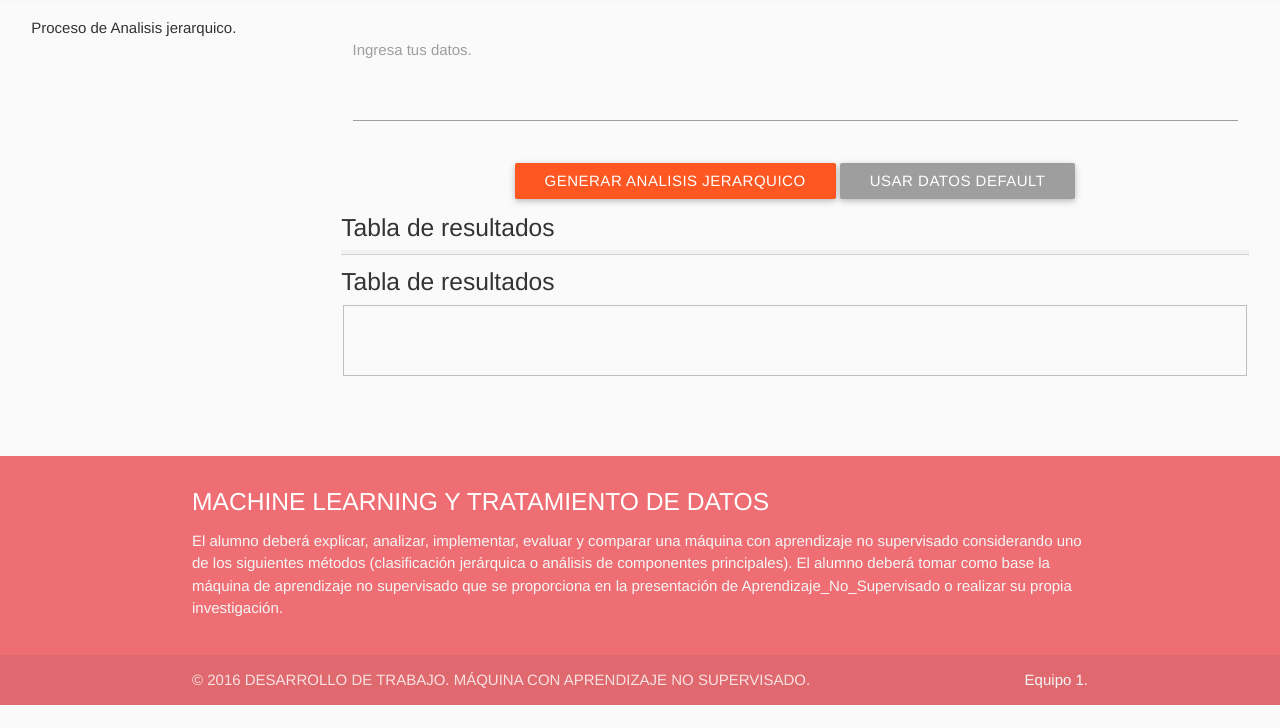
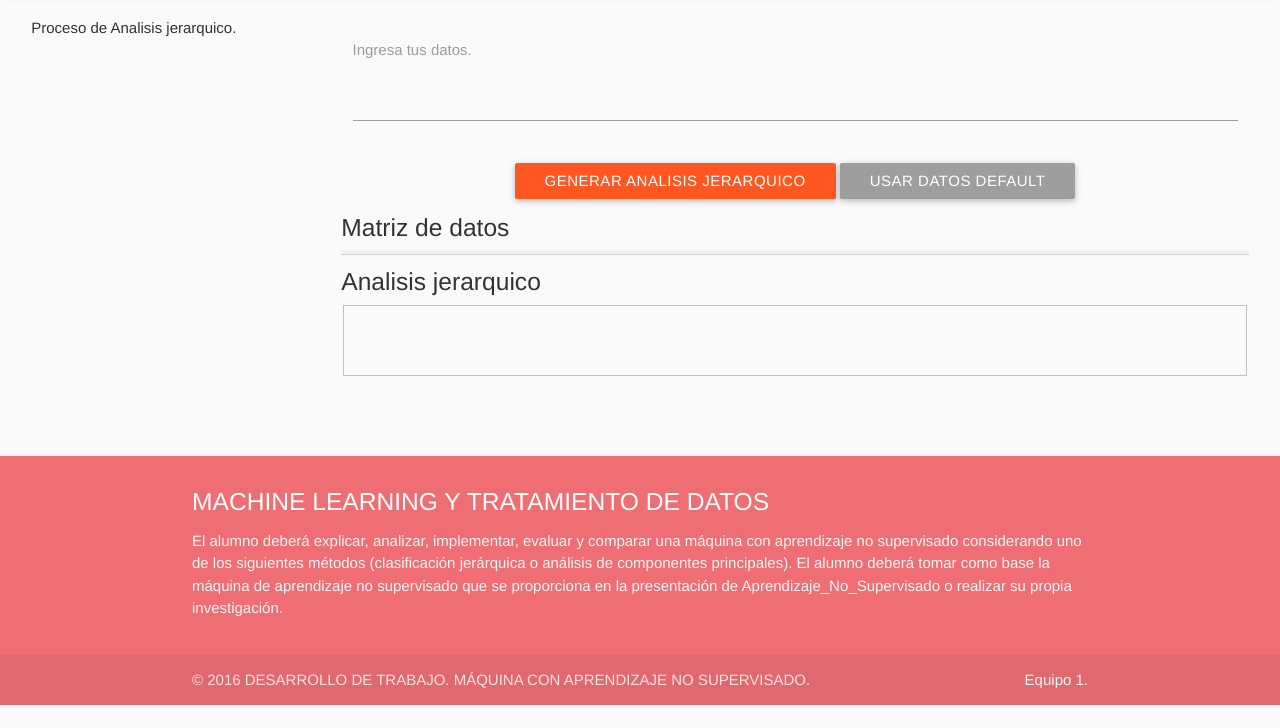
Before and after one commit to goshmx/analisis-jerarquico-js, a plain HTML site: page index.html in a window 1280 px wide. Both pictures are taken after a click on the button "GENERAR ANALISIS JERARQUICO". Shown: the part 72-800 px from the top of the page. Drawn offline with Linux system fonts and the light colour scheme.

Commit message:
Actualizando títulos

```diff
--- a/index.html
+++ b/index.html
@@ -37,7 +37,7 @@
             <div class="row">
                 <div id="tabla-datos"></div>
                 <div id="output_panel" style="display: block;">
-                    <h5>Tabla de resultados</h5>
+                    <h5>Analisis jerarquico</h5>
                     <fieldset>
                         <pre id="jerarquia-result"> </pre>
                     </fieldset>
--- a/scripts/main.js
+++ b/scripts/main.js
@@ -29,7 +29,7 @@ function generaTabla(datos){
         output.push("<tr><td>"
         + lines[i].split(",").join("</td><td>")
         + "</td></tr>");
-    output = "<h5>Tabla de resultados</h5><table class='bordered striped'>" + output.join("") + "</table>";
+    output = "<h5>Matriz de datos</h5><table class='bordered striped'>" + output.join("") + "</table>";
     $('#tabla-datos').html(output);
 }
 /*Genera la lectura de los datos, agregandolas en un objeto para su calculo*/
```
